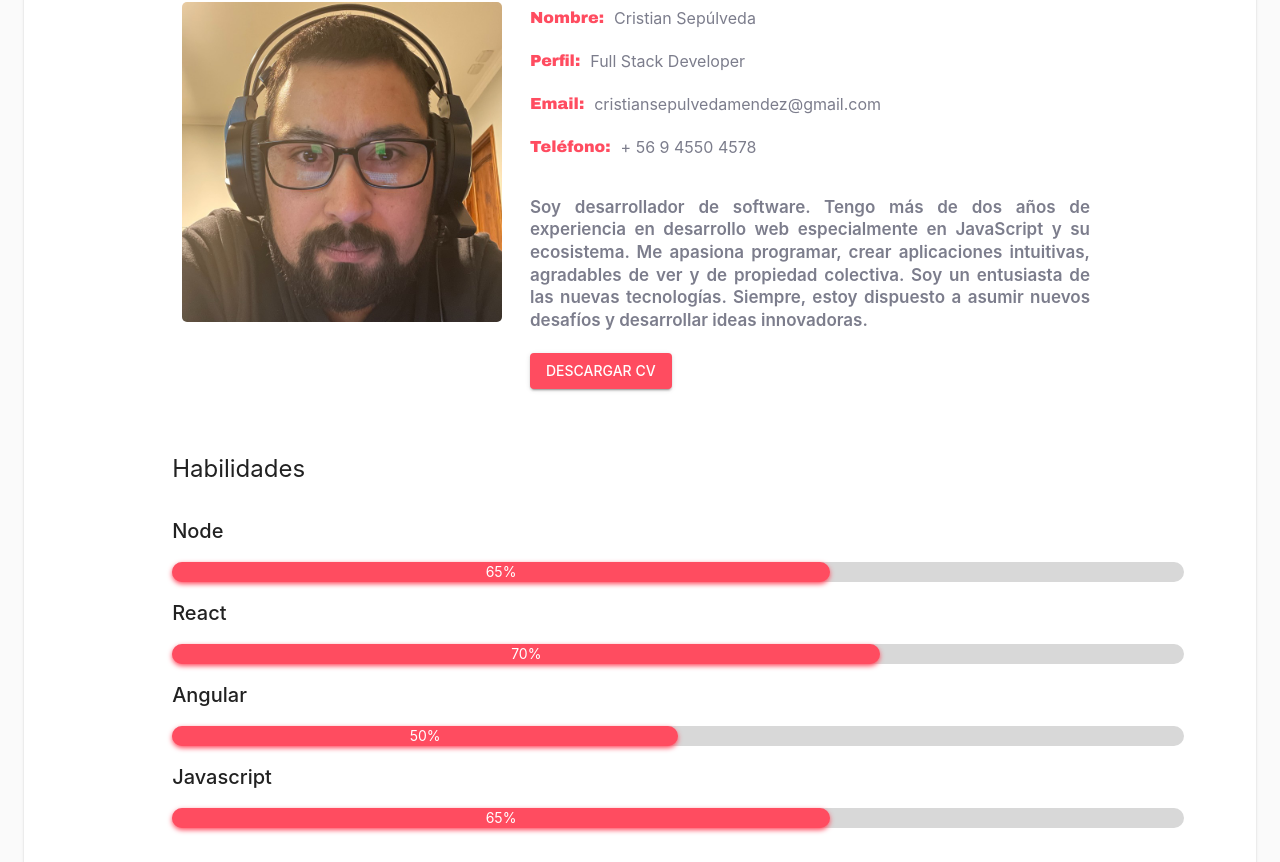
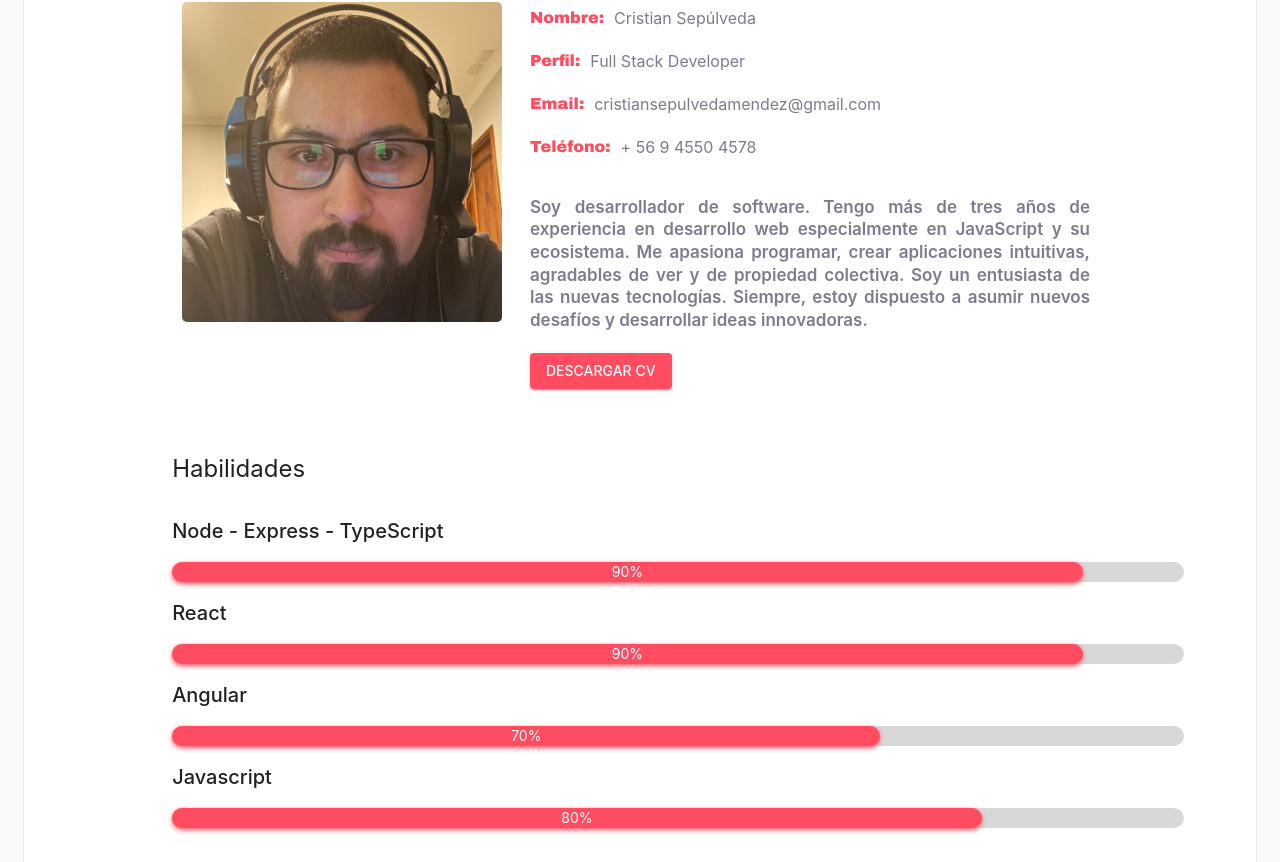
Before and after one commit to cristiansep/nextjs-material_ui-portfolio, a Next.js app: page / in a window 1280 px wide. Shown: the part 1098-1960 px from the top of the page. Built offline with nearby package versions, Linux system fonts and the light colour scheme; no server answers.

Commit message:
update about me data

```diff
--- a/data/index.js
+++ b/data/index.js
@@ -20,7 +20,7 @@ export const headData = {
       img: '/images/new-me.jpeg',
       resume: '/docs/cv-cristian-23.pdf',
       summary: ` Soy desarrollador de software.
-      Tengo más de dos años de experiencia en desarrollo web
+      Tengo más de tres años de experiencia en desarrollo web
       especialmente en JavaScript y su ecosistema. Me apasiona programar,
       crear aplicaciones intuitivas, agradables de ver y de propiedad colectiva.
       Soy un entusiasta de las nuevas tecnologías. Siempre,
@@ -30,10 +30,10 @@ export const headData = {
 
   // SKILL DATA
   export const skillData = [
-    {name: 'Node', num:65},
-    {name: 'React', num:70},
-    {name: 'Angular', num:50},
-    {name: 'Javascript', num:65}
+    {name: 'Node - Express - TypeScript', num:90},
+    {name: 'React', num:90},
+    {name: 'Angular', num:70},
+    {name: 'Javascript', num:80}
   ];
 
 
```
